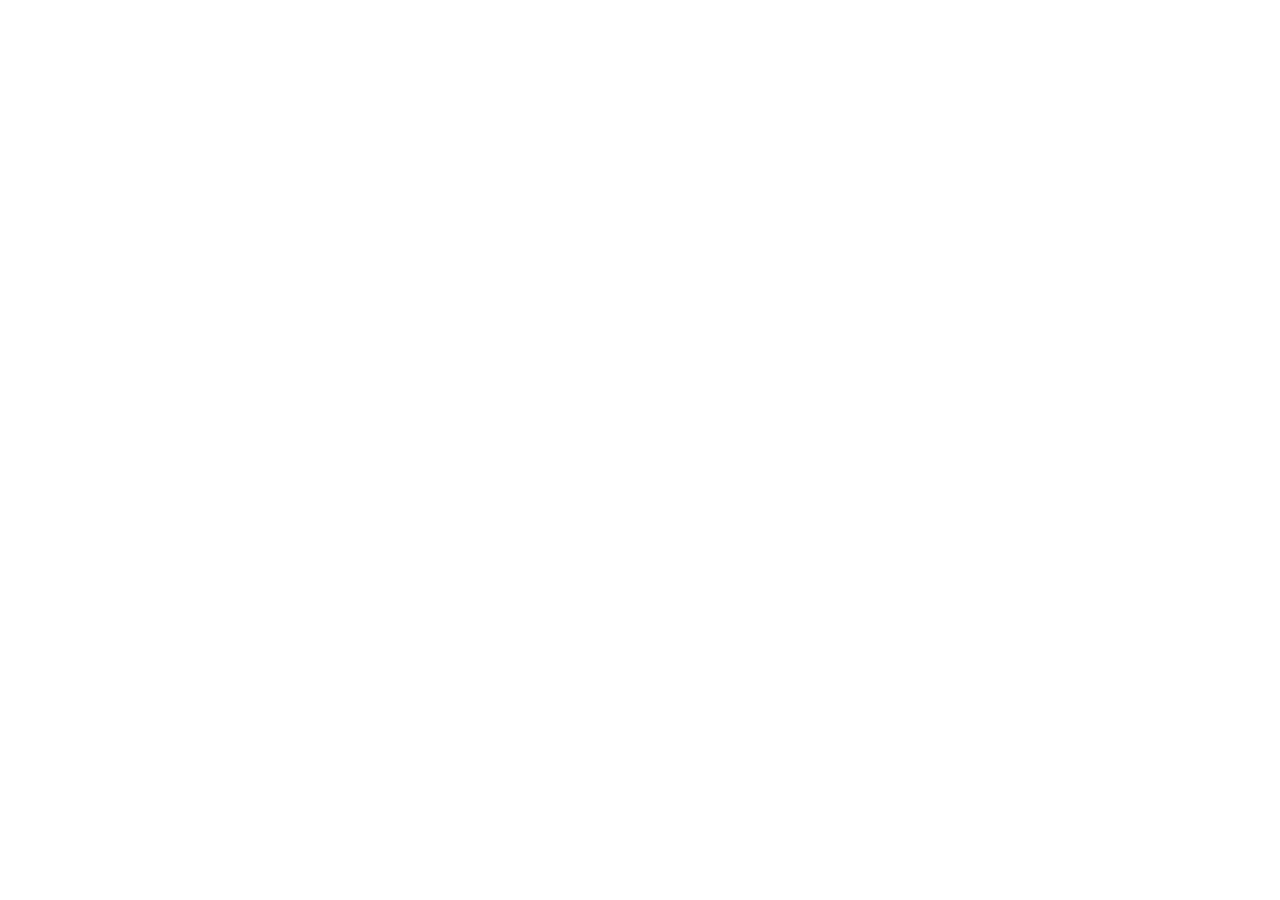
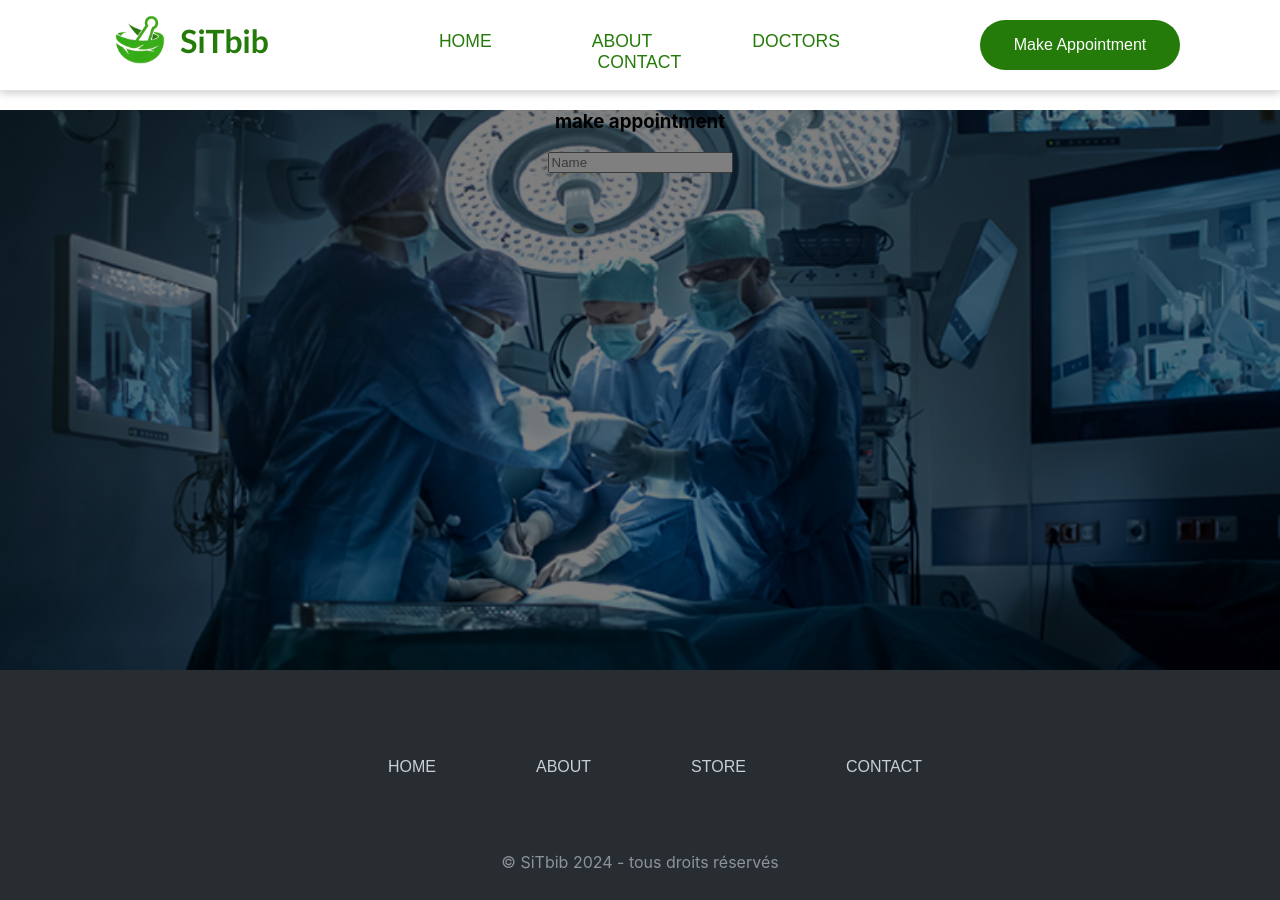
Before and after one commit to hafriaya/doctor_appointment, a React (Create React App) app: page /appointment in a window 1280 px wide. Before the commit this address had no page. Before the commit the page ends 800 px from the top, so only its background shows below. Built offline with nearby package versions, Linux system fonts and the light colour scheme.

Commit message:
appointment_page

```diff
--- a/src/App.js
+++ b/src/App.js
@@ -5,6 +5,7 @@ import Home from "./pages/home";
 import DoctorProfile from "./pages/doctorProfile";
 import About from "./pages/about";
 import Contact from "./pages/contact";
+import Appointment from "./pages/appointment";
 
 function App() {
   return (
@@ -17,6 +18,7 @@ function App() {
           <Route path="/doctors" element={<Doctors />} />
           <Route path="/doctors/doctorProfile/:doctorId" element={<DoctorProfile />} />
           <Route path="/contact" element={<Contact/>}/>
+          <Route path="/appointment" element={<Appointment/>}/>
         </Routes>
       </BrowserRouter>
     </div>
--- /dev/null
+++ b/src/pages/appointment.js
@@ -0,0 +1,20 @@
+import Footer from "./footer";
+import Header from "./header";
+import '../styles/appointment.css';
+const Appointment = () => {
+  return (
+    <>
+      <Header />
+      <div className="appointment_container">
+        <div className="form_container">
+            <h3>make appointment</h3>
+            <form action="#" method="post">
+                <input type="text" name="name" placeholder="Name"/>
+            </form>
+        </div>
+      </div>
+      <Footer />
+    </>
+  );
+};
+export default Appointment;
--- a/src/pages/header.js
+++ b/src/pages/header.js
@@ -1,9 +1,10 @@
-import '../styles/common.css';
-import brand_img from '../images/icons/pharmacy_logo.png';
-import { Link } from 'react-router-dom';
-const Header =()=>{
-return (<header>
-    <div className="navbar">
+import "../styles/common.css";
+import brand_img from "../images/icons/pharmacy_logo.png";
+import { Link } from "react-router-dom";
+const Header = () => {
+  return (
+    <header>
+      <div className="navbar">
         <div className="brand_logo">
           <div className="brand_img">
             <img src={brand_img} alt="pharmacy_logo" />
@@ -13,32 +14,32 @@ return (<header>
         <nav className="links">
           <ul>
             <li>
-              <Link to='/home'>home</Link>
+              <Link to="/home">home</Link>
               {/* <a href="#home">home</a> */}
             </li>
             <li>
-            <Link to='/about'>about</Link>
+              <Link to="/about">about</Link>
               {/* <a href="#about">about</a> */}
             </li>
             <li>
-            <Link to='/doctors'>doctors</Link>
+              <Link to="/doctors">doctors</Link>
               {/* <a href="#doctors">Doctors</a> */}
             </li>
             <li>
-            <Link to='/contact'>contact</Link>
+              <Link to="/contact">contact</Link>
               {/* <a href="#contact">contact</a> */}
             </li>
           </ul>
         </nav>
         <div className="make_appointment">
-          <a href="#appointment">
+          <Link to="/appointment">
             <button id="appointment_button" value="make_appointment">
               Make Appointment
             </button>
-          </a>
+          </Link>
         </div>
       </div>
-</header>
-);
-}
+    </header>
+  );
+};
 export default Header;
--- /dev/null
+++ b/src/styles/appointment.css
@@ -0,0 +1,20 @@
+.appointment_container {
+  background-image: url(../images/backgrounds/medical_surgery_bg.jpg);
+  background-repeat: no-repeat;
+  background-size: cover;
+  background-position: center;
+  position: relative;
+  margin: 0;
+  width: 100%;
+  height: 70vh;
+}
+.appointment_container::after {
+  /* background-color: cornflowerblue; */
+  content: "";
+  position: absolute;
+  top: 0;
+  left: 0;
+  width: 100%;
+  height: 100%;
+  background-color: rgba(0, 0, 0, 0.5);
+}
```
Also changed, not shown: src/images/backgrounds/medical_surgery_bg.jpg (added).
